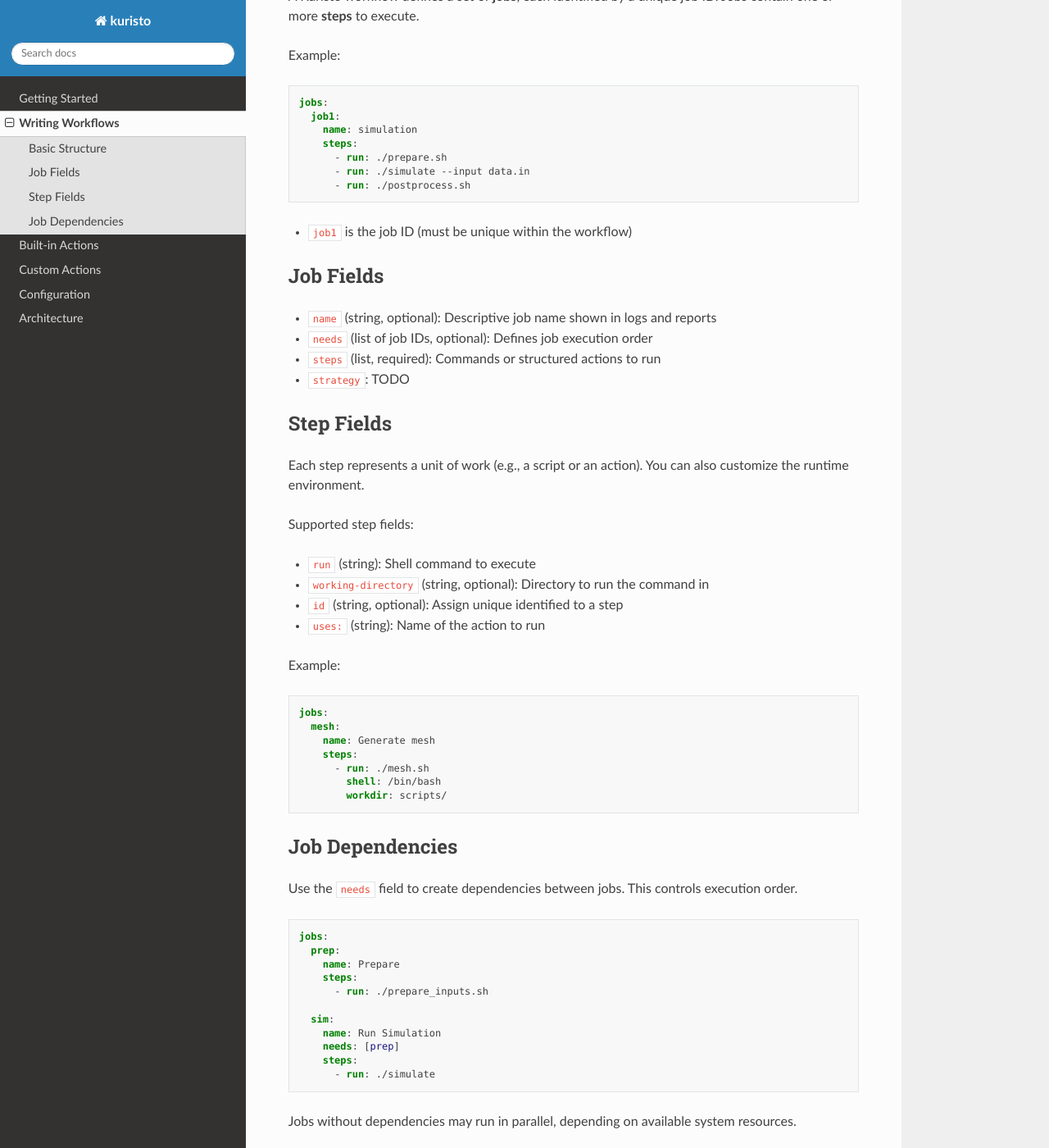
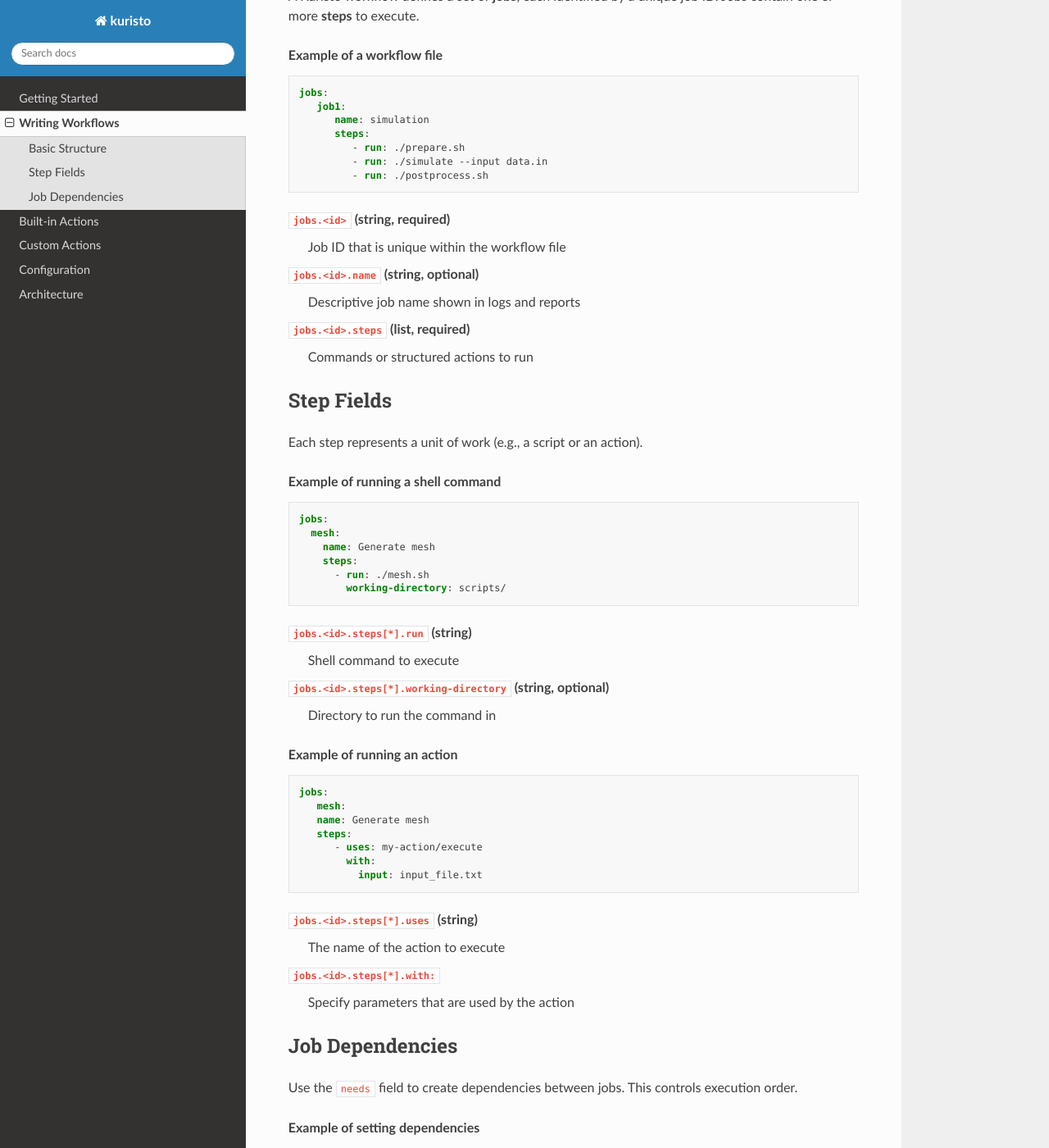
Before and after one commit to andrsd/kuristo, a Sphinx documentation site: the page built from docs/writing_workflows.rst, in a window 1280 px wide and 1400 px high, scrolled down 280 px. Shown: the whole window at 82% size. Built offline with Sphinx 7.4.7 and the Read the Docs theme 3.1.0, drawn with Linux system fonts in a browser that asks for light colours; some of the changed text lies outside the part shown.

Commit message:
doco: writing workflows section improvements

```diff
--- a/docs/getting_started.rst
+++ b/docs/getting_started.rst
@@ -43,7 +43,7 @@ Kuristo workflows are written in YAML. Here's a minimal example:
            - run: ./simulate --input mesh.exo
            - run: ./check_results output.csv
 
-Save this as ``ktests.yml``.
+Save this as ``kuristo.yml``.
 
 
 Running the Workflow
--- a/docs/writing_workflows.rst
+++ b/docs/writing_workflows.rst
@@ -9,43 +9,33 @@ Basic Structure
 A Kuristo workflow defines a set of **jobs**, each identified by a unique job ID.
 Jobs contain one or more **steps** to execute.
 
-Example:
+.. rubric:: Example of a workflow file
 
 .. code-block:: yaml
 
    jobs:
-     job1:
-       name: simulation
-       steps:
-         - run: ./prepare.sh
-         - run: ./simulate --input data.in
-         - run: ./postprocess.sh
+      job1:
+         name: simulation
+         steps:
+            - run: ./prepare.sh
+            - run: ./simulate --input data.in
+            - run: ./postprocess.sh
 
-- ``job1`` is the job ID (must be unique within the workflow)
+``jobs.<id>`` (string, required)
+   Job ID that is unique within the workflow file
 
+``jobs.<id>.name`` (string, optional)
+   Descriptive job name shown in logs and reports
 
-Job Fields
-----------
-
-- ``name`` (string, optional): Descriptive job name shown in logs and reports
-- ``needs`` (list of job IDs, optional): Defines job execution order
-- ``steps`` (list, required): Commands or structured actions to run
-- ``strategy``: TODO
+``jobs.<id>.steps`` (list, required)
+   Commands or structured actions to run
 
 Step Fields
 -----------
 
 Each step represents a unit of work (e.g., a script or an action).
-You can also customize the runtime environment.
 
-Supported step fields:
-
-- ``run`` (string): Shell command to execute
-- ``working-directory`` (string, optional): Directory to run the command in
-- ``id`` (string, optional): Assign unique identified to a step
-- ``uses:`` (string): Name of the action to run
-
-Example:
+.. rubric:: Example of running a shell command
 
 .. code-block:: yaml
 
@@ -54,14 +44,38 @@ Example:
        name: Generate mesh
        steps:
          - run: ./mesh.sh
-           shell: /bin/bash
-           workdir: scripts/
+           working-directory: scripts/
 
+``jobs.<id>.steps[*].run`` (string)
+   Shell command to execute
+
+``jobs.<id>.steps[*].working-directory`` (string, optional)
+   Directory to run the command in
+
+.. rubric:: Example of running an action
+
+.. code-block:: yaml
+
+   jobs:
+      mesh:
+      name: Generate mesh
+      steps:
+         - uses: my-action/execute
+           with:
+             input: input_file.txt
+
+``jobs.<id>.steps[*].uses`` (string)
+   The name of the action to execute
+
+``jobs.<id>.steps[*].with:``
+   Specify parameters that are used by the action
 
 Job Dependencies
 ----------------
 
 Use the ``needs`` field to create dependencies between jobs. This controls execution order.
+
+.. rubric:: Example of setting dependencies
 
 .. code-block:: yaml
 
@@ -77,4 +91,7 @@ Use the ``needs`` field to create dependencies between jobs. This controls execu
        steps:
          - run: ./simulate
 
+``jobs.<id>.needs`` (list of job IDs, optional)
+   Name of the job that must finish before this job starts
+
 Jobs without dependencies may run in parallel, depending on available system resources.
```
